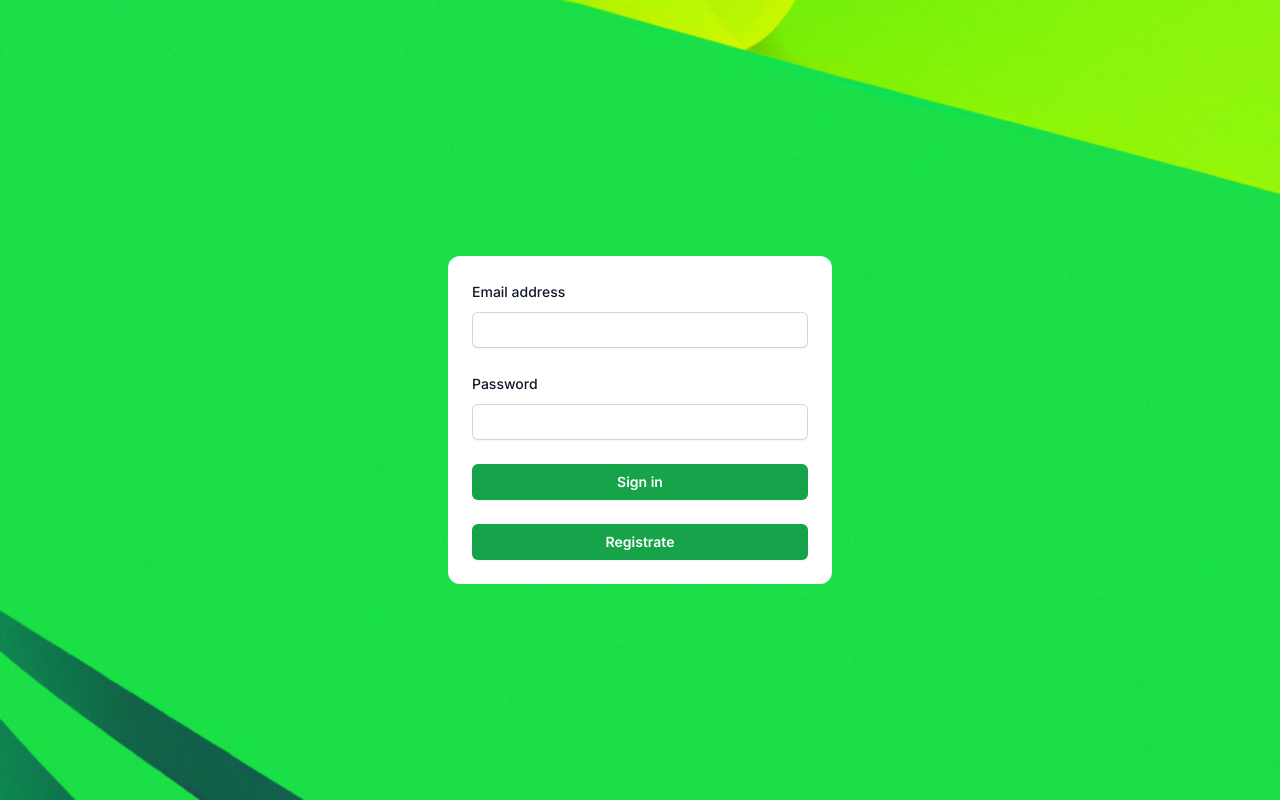
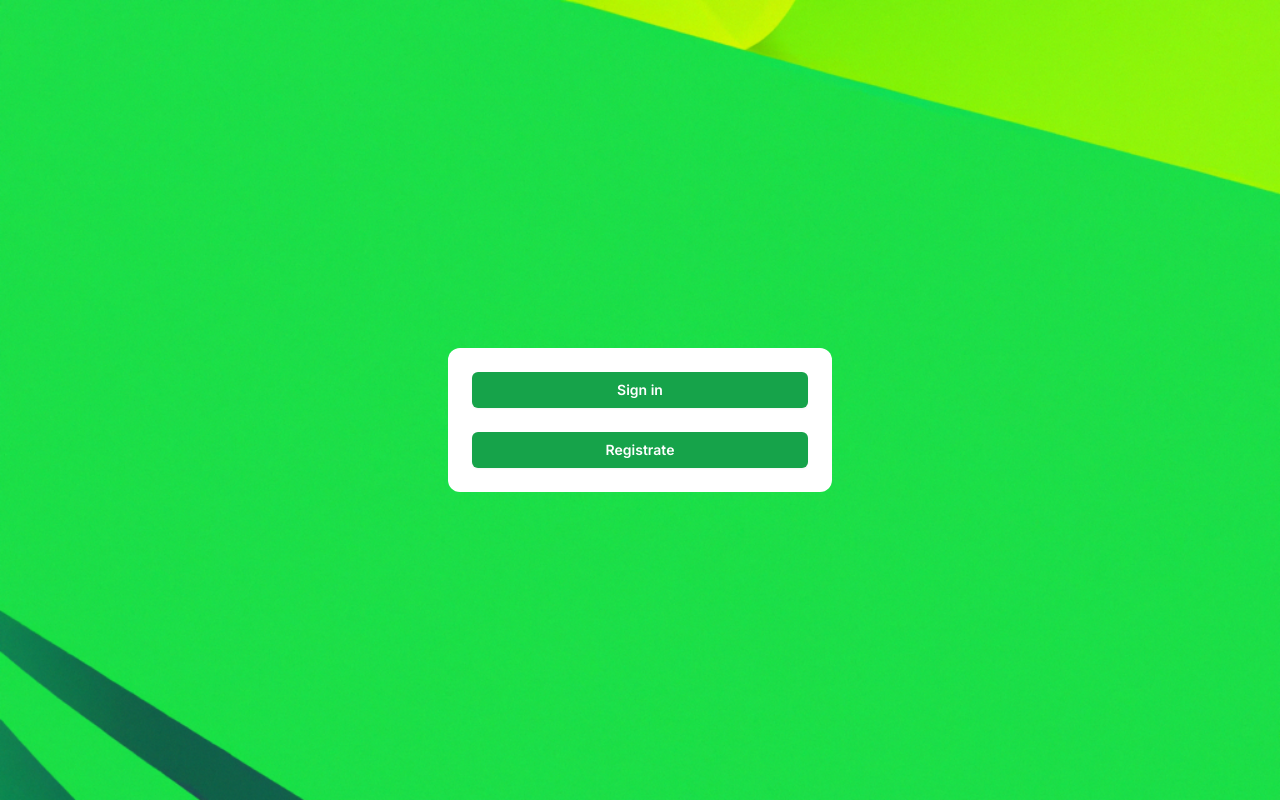
Before and after one commit to commanderROHANIK/evoScooter, a Next.js app in the folder evoscooter/: page /login in a window 1280 px wide. Built offline with nearby package versions, Linux system fonts and the light colour scheme.

Commit message:
chagen login method to azure ad

```diff
--- a/evoscooter/app/api/auth/[...nextauth]/route.tsx
+++ b/evoscooter/app/api/auth/[...nextauth]/route.tsx
@@ -1,41 +1,19 @@
-import { compare } from "bcrypt";
 import NextAuth from "next-auth";
-import CredentialsProvider from "next-auth/providers/credentials";
-import { PrismaClient } from "@prisma/client";
+import AzureAD from "next-auth/providers/azure-ad";
 
 export const authOptions = {
   session: {
     strategy: 'jwt'
   },
   providers: [
-        CredentialsProvider({
-            credentials: {
-                username: {},
-                password: {}
-            },
-            async authorize(credentials, req) {
-                if (!credentials?.email || !credentials?.password) {
-                    return null;
-                }
-
-                const prisma = new PrismaClient();
-                const user = await prisma.user.findFirst({
-                    where: {
-                        Email: credentials?.email
-                    }
-                })
-
-                if (!user) return null;
-
-                if(await compare(credentials?.password, user?.Password)) {
-                    return {id: 1, email: user.Email};
-                }
-                return null;
-            }
+    AzureAD({
+      clientId: process.env.AZURE_AD_CLIENT_ID!,
+      clientSecret: process.env.AZURE_AD_CLIENT_SECRET!,
+      tenantId: process.env.AZURE_AD_TENANT_ID!
     })
   ],
-    secret: "22"
+  secret: process.env.NEXT_AUTH_SECRET!,
 }
 
 const handler = NextAuth(authOptions);
-export {handler as GET, handler as POST}
+export { handler as GET, handler as POST }
--- a/evoscooter/app/components/common/header.tsx
+++ b/evoscooter/app/components/common/header.tsx
@@ -45,7 +45,7 @@ export default function Header() {
                         </li>
                         <li className="block py-2 pl-3 pr-4 text-white rounded hover:bg-gray-100 md:hover:bg-transparent md:border-0 md:hover:text-green-600 md:p-0 dark:text-white  dark:hover:text-white md:dark:hover:bg-transparent">
                             <span
-                                onClick={signOut}>
+                                onClick={() => signOut({callbackUrl: "/"})}>
                                 Logout
                             </span>
                         </li>
--- a/evoscooter/app/home/page.tsx
+++ b/evoscooter/app/home/page.tsx
@@ -10,7 +10,7 @@ export default async function Login() {
     const session = await getServerSession(authOptions);
     const vehicles = await getVehicles();
 
-    if (!session) {
+    if (!session?.user) {
         redirect("/login");
     }
 
--- a/evoscooter/app/login/page.tsx
+++ b/evoscooter/app/login/page.tsx
@@ -2,60 +2,16 @@
 
 import Link from "next/link"
 import {signIn} from "next-auth/react"
-import { useState } from "react"
 
 export default function Login() {
-  const [email, setEmail] = useState('');
-  const [password, setPassword] = useState('');
 
   const handleLogin = () => {
-    signIn("credentials", {
-      email: email,
-      password: password,
-      callbackUrl: "/home"
-    });
+    signIn("azure-ad", {callbackUrl: "http://localhost:3000/home"});
   }
 
   return (
     <div className="h-screen flex items-center">
       <div className="mt-10 sm:mx-auto sm:w-full sm:max-w-sm bg-white rounded-xl" >
-
-        <div className="m-6">
-          <label htmlFor="email" className="block text-sm font-medium leading-6 text-gray-900">
-            Email address
-          </label>
-          <div className="mt-2">
-            <input
-              id="email"
-              name="email"
-              type="email"
-              autoComplete="email"
-              value={email}
-              onChange={e => setEmail(e.target.value)}
-              className="block w-full rounded-md border-0 py-1.5 text-gray-900 shadow-sm ring-1 ring-inset ring-gray-300 placeholder:text-gray-400 focus:ring-2 focus:ring-inset focus:ring-green-600 sm:text-sm sm:leading-6"
-            />
-          </div>
-        </div>
-
-        <div className="m-6">
-          <div className="flex items-center justify-between">
-            <label htmlFor="password" className="block text-sm font-medium leading-6 text-gray-900">
-              Password
-            </label>
-          </div>
-          <div className="mt-2">
-            <input
-              id="password"
-              name="password"
-              type="password"
-              autoComplete="current-password"
-              value={password}
-              onChange={e => setPassword(e.target.value)}
-              className="block w-full rounded-md border-0 py-1.5 text-gray-900 shadow-sm ring-1 ring-inset ring-gray-300 placeholder:text-gray-400 focus:ring-2 focus:ring-inset focus:ring-green-600 sm:text-sm sm:leading-6"
-            />
-          </div>
-        </div>
-
         <div className="m-6">
           <button
             type="button"
```
Also changed, not shown: 1 other file (tests, documents, lock files or other folders). Lines whose indentation alone changed are shown as unchanged.
